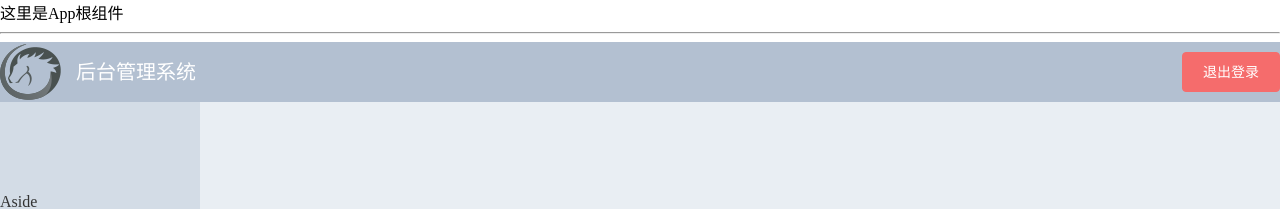
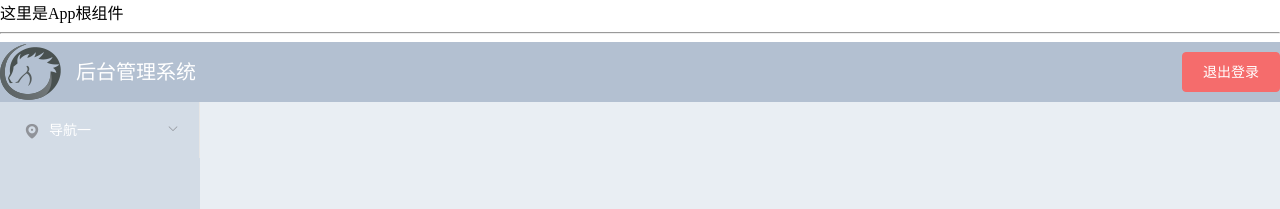
Before and after one commit to arisuYurika/vue_shop_source_code, a Vue app: page /#/home in a window 1280 px wide. Shown: the top 209 px of the page. Built offline with nearby package versions, Linux system fonts and the light colour scheme; sample sign-in values are in the browser's storage.

Commit message:
新增菜单栏（未完善）

```diff
--- a/src/components/home.vue
+++ b/src/components/home.vue
@@ -10,8 +10,21 @@
                 <el-button type="danger" @click="logout">退出登录</el-button>
             </el-header>
             <el-container>
-                <!-- 侧边栏区域 -->
-                <el-aside width="200px">Aside</el-aside>
+                <!-- 侧边栏 -->
+                <el-aside width="200px">
+                    <!-- 侧边栏菜单区 -->
+                    <el-menu default-active="2" class="el-menu-vertical-demo"
+                      @open="handleOpen" @close="handleClose"
+                      background-color="RGB(211,220,230)" text-color="#fff"
+                      active-text-color="RGB(179,192,209)">
+                      <el-submenu index="1">
+                        <template slot="title">
+                          <i class="el-icon-location"></i>
+                          <span>导航一</span>
+                        </template>
+                      </el-submenu>
+                    </el-menu>
+                </el-aside>
                 <el-container>
                 <!-- 内容主体区 -->
                 <el-main>
@@ -32,6 +45,12 @@ export default {
         window.sessionStorage.clear();
         // 重定向
         this.$router.push("/login");
+      },
+      handleOpen(key, keyPath) {
+        console.log(key, keyPath);
+      },
+      handleClose(key, keyPath) {
+        console.log(key, keyPath);
       }
     }
 }
```
Also changed, not shown: src/plugins/element.js (+9 -1 lines). Lines whose indentation alone changed are shown as unchanged.
